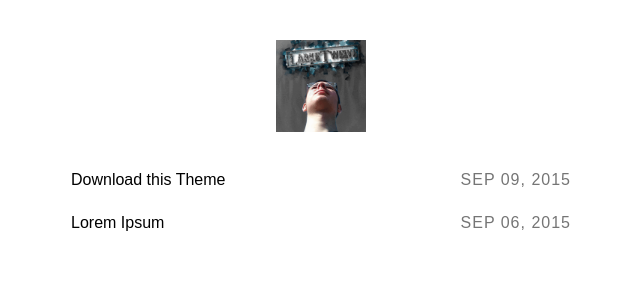
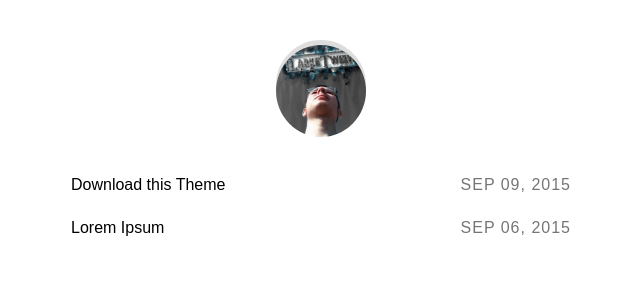
Before and after one commit to Larke12/larke12.github.io, a Jekyll site: the page built from index.html, in a window 1280 px wide. Shown: the top 300 px of the page, without its empty margins (319-959 px from the left). Built offline with Jekyll 4.4.1, drawn with Linux system fonts in a browser that asks for light colours; some web fonts are replaced.

Commit message:
Updated CSS for profile image

```diff
--- a/_includes/header.html
+++ b/_includes/header.html
@@ -10,7 +10,7 @@
 
 	<a href="{{ link | prepend: site.baseurl }}">
 		<!-- <img src="http://www.gravatar.com/avatar/{{ site.author_gravatar }}.png?s=80" class="gravatar"> -->
-		<img src="assets/profile_t.png">
+		<img src="assets/profile_t.png" class="gravatar">
 	</a>
 	<span class="logo-prompt">{{ prompt }}</span>
 
```
